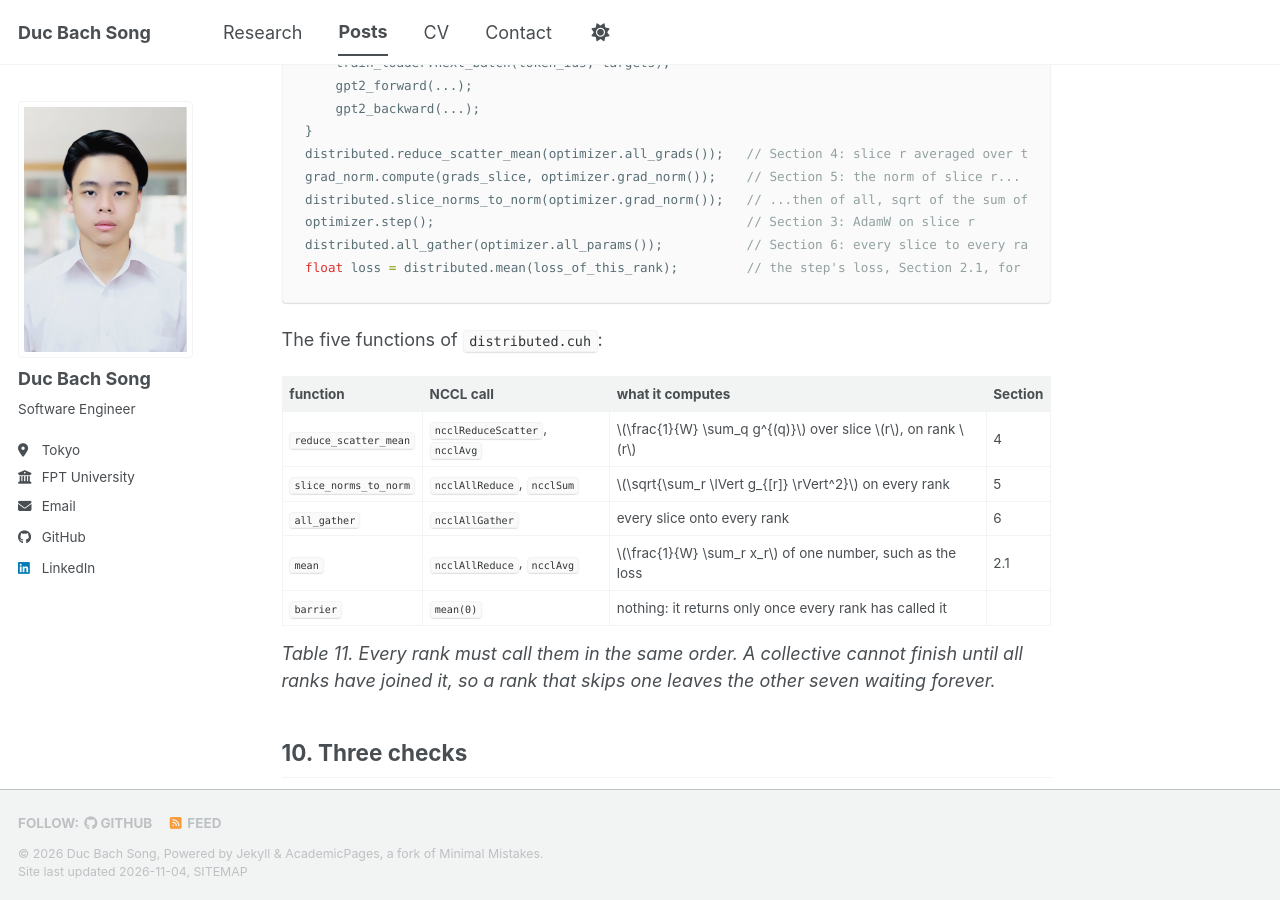
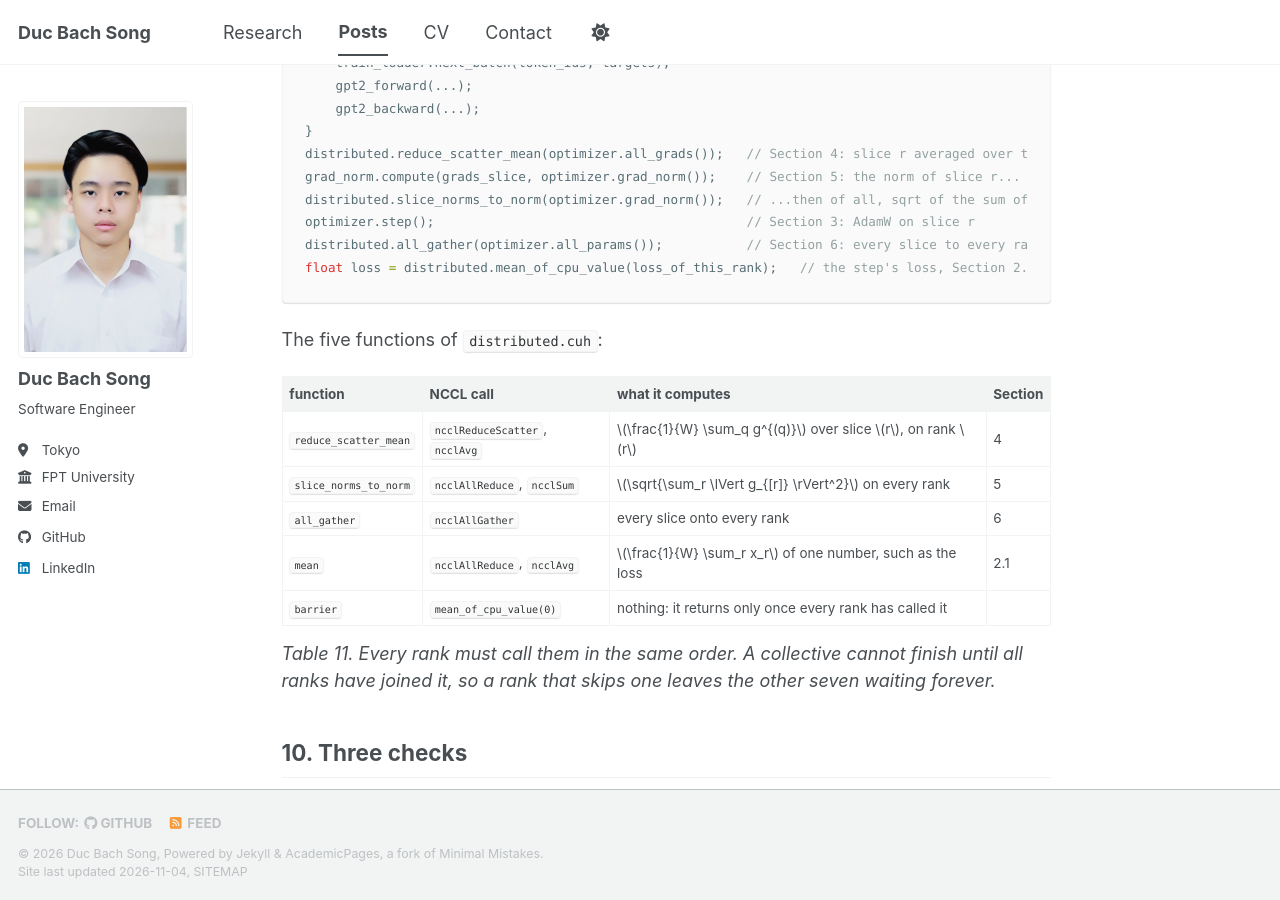
Before and after one commit to ducbachsong/ducbachsong.github.io, a Jekyll site: the page built from _posts/2026-11-03-eight-gpus.md, in a window 1280 px wide and 900 px high, scrolled down 12331 px. Built offline with Jekyll 4.4.1, drawn with Linux system fonts in a browser that asks for light colours; a style sheet for code colours, icons or effects is not loaded.

Commit message:
Eight-GPUs post: mean is now mean_of_cpu_value, as in the code

````diff
--- a/_posts/2026-11-03-eight-gpus.md
+++ b/_posts/2026-11-03-eight-gpus.md
@@ -444,7 +444,7 @@ grad_norm.compute(grads_slice, optimizer.grad_norm());    // Section 5: the norm
 distributed.slice_norms_to_norm(optimizer.grad_norm());   // ...then of all, sqrt of the sum of squares
 optimizer.step();                                         // Section 3: AdamW on slice r
 distributed.all_gather(optimizer.all_params());           // Section 6: every slice to every rank
-float loss = distributed.mean(loss_of_this_rank);         // the step's loss, Section 2.1, for the log
+float loss = distributed.mean_of_cpu_value(loss_of_this_rank);   // the step's loss, Section 2.1, for the log
 ```
 
 The five functions of `distributed.cuh`:
@@ -455,7 +455,7 @@ The five functions of `distributed.cuh`:
 | `slice_norms_to_norm` | `ncclAllReduce`, `ncclSum` | $$\sqrt{\sum_r \lVert g_{[r]} \rVert^2}$$ on every rank | 5 |
 | `all_gather` | `ncclAllGather` | every slice onto every rank | 6 |
 | `mean` | `ncclAllReduce`, `ncclAvg` | $$\frac{1}{W} \sum_r x_r$$ of one number, such as the loss | 2.1 |
-| `barrier` | `mean(0)` | nothing: it returns only once every rank has called it | |
+| `barrier` | `mean_of_cpu_value(0)` | nothing: it returns only once every rank has called it | |
 
 *Table 11. Every rank must call them in the same order. A collective cannot finish until all ranks
 have joined it, so a rank that skips one leaves the other seven waiting forever.*
````
